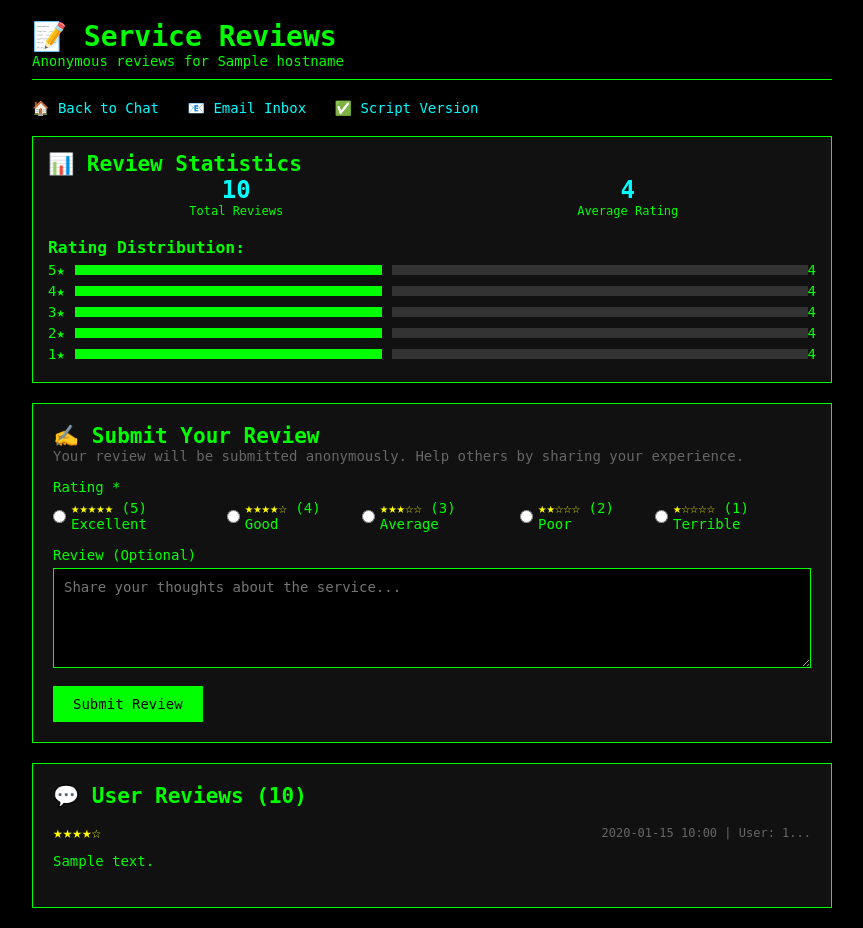
After one commit to HyperionGray/opsechat, a Flask app: template templates/reviews.html in a window 1280 px wide. The commit adds this page. Shown: the whole page, without its empty margins (208-1071 px from the left). Run offline with Flask 3, Linux system fonts and the light colour scheme; the template is opened without the code that fills it: most values are stand-ins (such as "Sample title", 1, 10 or a date in 2020).

Commit message:
Add review system with ratings and feedback functionality
Implements a new review system allowing users to:
- Submit anonymous ratings (1-5 stars) and text reviews
- View aggregated statistics and rating distributions
- Auto-refresh review listings via AJAX
- Clean up old reviews after 24 hours

Adds new templates, routes and supporting backend logic.

```diff
--- a/templates/drop.html
+++ b/templates/drop.html
@@ -165,6 +165,7 @@ $( document ).ready(function() {
   To use the script-enabled version please whitelist the hostname in noscript (note: hostname, not url).<br />
   <a href="#" id="pgp-settings-link" style="color: #0f0;">⚙️ PGP Settings</a> <span id="pgp-status-indicator" class="pgp-indicator"></span><br />
   <a href="/{{ path }}/email" style="color: #0ff;">📧 Email Inbox</a> - Access the encrypted email system<br />
+  <a href="/{{ path }}/reviews" style="color: #ff0;">📝 Reviews</a> - Rate and review this service<br />
 
 {% if script_enabled %}
   <div style="font-size:9px;float:right;">Number of people in this chat: <span id="numpeeps" style="font-size:9px;"></span></div>
--- /dev/null
+++ b/templates/reviews.html
@@ -0,0 +1,456 @@
+<!doctype html>
+<html lang="en">
+<head>
+<title>Reviews - Your Drop</title>
+<link rel="shortcut icon" href="{{ url_for('static', filename='favicon.ico') }}">
+{% if script_enabled %}
+  <script src="{{ url_for('static', filename='jquery.js') }}"></script>
+{% endif %}
+</head>
+
+{% if script_enabled %}
+<noscript>
+  <style>html{display:none;}</style>
+  <meta http-equiv="refresh" content="0.0;url=../reviews">
+</noscript>
+{% endif %}
+
+<style>
+  * {
+    margin: 0;
+    padding: 0;
+    box-sizing: border-box;
+  }
+
+  body {
+    background-color: #000;
+    color: #0f0;
+    font-family: monospace;
+    font-size: 14px;
+    padding: 20px;
+  }
+
+  .container {
+    max-width: 800px;
+    margin: 0 auto;
+  }
+
+  .header {
+    border-bottom: 1px solid #0f0;
+    padding-bottom: 10px;
+    margin-bottom: 20px;
+  }
+
+  .nav-links {
+    margin-bottom: 20px;
+  }
+
+  .nav-links a {
+    color: #0ff;
+    text-decoration: none;
+    margin-right: 20px;
+  }
+
+  .nav-links a:hover {
+    color: #fff;
+  }
+
+  .stats-section {
+    background-color: #111;
+    border: 1px solid #0f0;
+    padding: 15px;
+    margin-bottom: 20px;
+  }
+
+  .stats-grid {
+    display: grid;
+    grid-template-columns: repeat(auto-fit, minmax(150px, 1fr));
+    gap: 15px;
+  }
+
+  .stat-item {
+    text-align: center;
+  }
+
+  .stat-value {
+    font-size: 24px;
+    font-weight: bold;
+    color: #0ff;
+  }
+
+  .stat-label {
+    font-size: 12px;
+    color: #0f0;
+  }
+
+  .rating-bar {
+    display: flex;
+    align-items: center;
+    margin: 5px 0;
+  }
+
+  .rating-bar-fill {
+    background-color: #0f0;
+    height: 10px;
+    margin-left: 10px;
+    margin-right: 10px;
+  }
+
+  .rating-bar-empty {
+    background-color: #333;
+    height: 10px;
+    flex: 1;
+  }
+
+  .review-form {
+    background-color: #111;
+    border: 1px solid #0f0;
+    padding: 20px;
+    margin-bottom: 20px;
+  }
+
+  .form-group {
+    margin-bottom: 15px;
+  }
+
+  .form-label {
+    display: block;
+    margin-bottom: 5px;
+    color: #0f0;
+  }
+
+  .rating-input {
+    display: flex;
+    gap: 10px;
+    margin-bottom: 10px;
+  }
+
+  .rating-option {
+    display: flex;
+    align-items: center;
+    gap: 5px;
+  }
+
+  .rating-option input[type="radio"] {
+    margin: 0;
+  }
+
+  .stars {
+    color: #ff0;
+  }
+
+  .form-textarea {
+    width: 100%;
+    height: 100px;
+    background-color: #000;
+    color: #0f0;
+    border: 1px solid #0f0;
+    padding: 10px;
+    font-family: monospace;
+    font-size: 14px;
+    resize: vertical;
+  }
+
+  .form-button {
+    background-color: #0f0;
+    color: #000;
+    border: none;
+    padding: 10px 20px;
+    cursor: pointer;
+    font-family: monospace;
+    font-size: 14px;
+  }
+
+  .form-button:hover {
+    background-color: #0d0;
+  }
+
+  .message {
+    padding: 10px;
+    margin-bottom: 20px;
+    border: 1px solid;
+    font-family: monospace;
+  }
+
+  .message.success {
+    background-color: #001100;
+    border-color: #0f0;
+    color: #0f0;
+  }
+
+  .message.error {
+    background-color: #110000;
+    border-color: #f00;
+    color: #f00;
+  }
+
+  .reviews-section {
+    background-color: #111;
+    border: 1px solid #0f0;
+    padding: 20px;
+  }
+
+  .review-item {
+    border-bottom: 1px solid #333;
+    padding: 15px 0;
+  }
+
+  .review-item:last-child {
+    border-bottom: none;
+  }
+
+  .review-header {
+    display: flex;
+    justify-content: space-between;
+    align-items: center;
+    margin-bottom: 10px;
+  }
+
+  .review-rating {
+    color: #ff0;
+    font-size: 16px;
+  }
+
+  .review-meta {
+    font-size: 12px;
+    color: #666;
+  }
+
+  .review-text {
+    color: #0f0;
+    line-height: 1.4;
+    word-wrap: break-word;
+  }
+
+  .no-reviews {
+    text-align: center;
+    color: #666;
+    font-style: italic;
+    padding: 40px 0;
+  }
+
+  @media (max-width: 600px) {
+    .stats-grid {
+      grid-template-columns: 1fr;
+    }
+
+    .review-header {
+      flex-direction: column;
+      align-items: flex-start;
+      gap: 5px;
+    }
+  }
+</style>
+
+<div class="container">
+  <div class="header">
+    <h1>📝 Service Reviews</h1>
+    <p>Anonymous reviews for {{ hostname }}</p>
+  </div>
+
+  <div class="nav-links">
+    <a href="/{{ path }}">🏠 Back to Chat</a>
+    <a href="/{{ path }}/email">📧 Email Inbox</a>
+    {% if script_enabled %}
+    <a href="/{{ path }}/reviews">🚫 No Script Version</a>
+    {% else %}
+    <a href="/{{ path }}/reviews/yesscript">✅ Script Version</a>
+    {% endif %}
+  </div>
+
+  <!-- Statistics Section -->
+  <div class="stats-section">
+    <h2>📊 Review Statistics</h2>
+    <div class="stats-grid">
+      <div class="stat-item">
+        <div class="stat-value">{{ stats.total }}</div>
+        <div class="stat-label">Total Reviews</div>
+      </div>
+      <div class="stat-item">
+        <div class="stat-value">{{ stats.average_rating }}</div>
+        <div class="stat-label">Average Rating</div>
+      </div>
+    </div>
+
+    {% if stats.total > 0 %}
+    <div style="margin-top: 20px;">
+      <h3>Rating Distribution:</h3>
+      {% for rating in [5, 4, 3, 2, 1] %}
+      <div class="rating-bar">
+        <span>{{ rating }}★</span>
+        <div class="rating-bar-fill" style="width: {{ (stats.rating_distribution[rating] / stats.total * 100) if stats.total > 0 else 0 }}%;"></div>
+        <div class="rating-bar-empty"></div>
+        <span>{{ stats.rating_distribution[rating] }}</span>
+      </div>
+      {% endfor %}
+    </div>
+    {% endif %}
+  </div>
+
+  <!-- Review Form -->
+  <div class="review-form">
+    <h2>✍️ Submit Your Review</h2>
+    <p style="margin-bottom: 15px; color: #666;">Your review will be submitted anonymously. Help others by sharing your experience.</p>
+
+    {% if message %}
+    <div class="message {{ message.type }}">
+      {{ message.text }}
+    </div>
+    {% endif %}
+
+    <form method="POST" {% if script_enabled %}id="review-form"{% endif %}>
+      <div class="form-group">
+        <label class="form-label">Rating *</label>
+        <div class="rating-input">
+          <div class="rating-option">
+            <input type="radio" name="rating" value="5" id="rating-5" required>
+            <label for="rating-5"><span class="stars">★★★★★</span> (5) Excellent</label>
+          </div>
+          <div class="rating-option">
+            <input type="radio" name="rating" value="4" id="rating-4" required>
+            <label for="rating-4"><span class="stars">★★★★☆</span> (4) Good</label>
+          </div>
+          <div class="rating-option">
+            <input type="radio" name="rating" value="3" id="rating-3" required>
+            <label for="rating-3"><span class="stars">★★★☆☆</span> (3) Average</label>
+          </div>
+          <div class="rating-option">
+            <input type="radio" name="rating" value="2" id="rating-2" required>
+            <label for="rating-2"><span class="stars">★★☆☆☆</span> (2) Poor</label>
+          </div>
+          <div class="rating-option">
+            <input type="radio" name="rating" value="1" id="rating-1" required>
+            <label for="rating-1"><span class="stars">★☆☆☆☆</span> (1) Terrible</label>
+          </div>
+        </div>
+      </div>
+
+      <div class="form-group">
+        <label for="review_text" class="form-label">Review (Optional)</label>
+        <textarea name="review_text" id="review_text" class="form-textarea" placeholder="Share your thoughts about the service..."></textarea>
+      </div>
+
+      <button type="submit" class="form-button">Submit Review</button>
+    </form>
+  </div>
+
+  <!-- Reviews List -->
+  <div class="reviews-section" {% if script_enabled %}id="reviews-list"{% endif %}>
+    <h2>💬 User Reviews ({{ stats.total }})</h2>
+
+    {% if reviews %}
+      {% for review in reviews %}
+      <div class="review-item">
+        <div class="review-header">
+          <div class="review-rating">
+            {% for i in range(review.rating) %}★{% endfor %}{% for i in range(5 - review.rating) %}☆{% endfor %}
+          </div>
+          <div class="review-meta">
+            {{ review.timestamp.strftime('%Y-%m-%d %H:%M') }} | User: {{ review.user_id[:8] }}...
+          </div>
+        </div>
+        {% if review.text %}
+        <div class="review-text">{{ review.text }}</div>
+        {% endif %}
+      </div>
+      {% endfor %}
+    {% else %}
+      <div class="no-reviews">
+        No reviews yet. Be the first to share your experience!
+      </div>
+    {% endif %}
+  </div>
+</div>
+
+{% if script_enabled %}
+<script>
+$(document).ready(function() {
+  // Auto-refresh reviews every 30 seconds
+  setInterval(function() {
+    refreshReviews();
+  }, 30000);
+
+  // Handle form submission via AJAX
+  $('#review-form').on('submit', function(e) {
+    e.preventDefault();
+
+    var formData = $(this).serialize();
+
+    $.post('/{{ path }}/reviews/submit', formData)
+      .done(function(response) {
+        if (response.success) {
+          // Show success message
+          $('.message').remove();
+          $('#review-form').before('<div class="message success">' + response.message + '</div>');
+
+          // Clear form
+          $('#review-form')[0].reset();
+
+          // Refresh reviews
+          refreshReviews();
+        } else {
+          // Show error message
+          $('.message').remove();
+          $('#review-form').before('<div class="message error">' + response.message + '</div>');
+        }
+      })
+      .fail(function() {
+        $('.message').remove();
+        $('#review-form').before('<div class="message error">Error submitting review. Please try again.</div>');
+      });
+  });
+});
+
+function refreshReviews() {
+  $.get('/{{ path }}/reviews/list')
+    .done(function(data) {
+      updateReviewsDisplay(data.reviews, data.stats);
+    })
+    .fail(function() {
+      console.log('Failed to refresh reviews');
+    });
+}
+
+function updateReviewsDisplay(reviews, stats) {
+  // Update stats
+  $('.stat-value').eq(0).text(stats.total);
+  $('.stat-value').eq(1).text(stats.average_rating);
+
+  // Update rating distribution
+  if (stats.total > 0) {
+    for (var rating = 1; rating <= 5; rating++) {
+      var percentage = (stats.rating_distribution[rating] / stats.total * 100);
+      $('.rating-bar').eq(5 - rating).find('.rating-bar-fill').css('width', percentage + '%');
+      $('.rating-bar').eq(5 - rating).find('span').last().text(stats.rating_distribution[rating]);
+    }
+  }
+
+  // Update reviews list
+  var reviewsHtml = '<h2>💬 User Reviews (' + stats.total + ')</h2>';
+
+  if (reviews.length > 0) {
+    reviews.forEach(function(review) {
+      var stars = '';
+      for (var i = 0; i < review.rating; i++) stars += '★';
+      for (var i = review.rating; i < 5; i++) stars += '☆';
+
+      reviewsHtml += '<div class="review-item">';
+      reviewsHtml += '<div class="review-header">';
+      reviewsHtml += '<div class="review-rating">' + stars + '</div>';
+      reviewsHtml += '<div class="review-meta">' + review.timestamp + ' | User: ' + review.user_id + '</div>';
+      reviewsHtml += '</div>';
+      if (review.text) {
+        reviewsHtml += '<div class="review-text">' + review.text + '</div>';
+      }
+      reviewsHtml += '</div>';
+    });
+  } else {
+    reviewsHtml += '<div class="no-reviews">No reviews yet. Be the first to share your experience!</div>';
+  }
+
+  $('#reviews-list').html(reviewsHtml);
+}
+</script>
+{% endif %}
+
+</html>
```
Also changed, not shown: review_routes.py (added, +114 -0 lines), runserver.py (+81 -0 lines).
